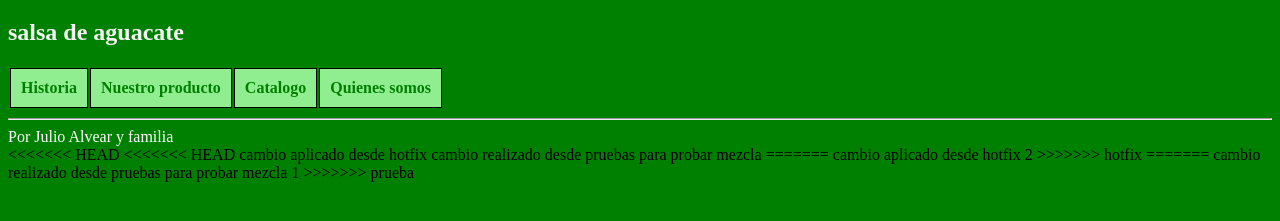
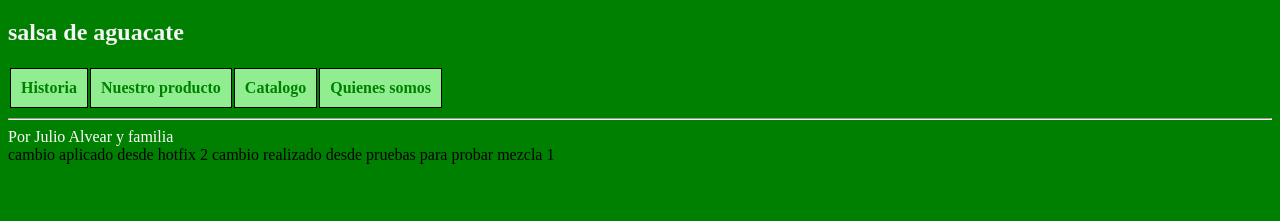
Before and after one commit to mrtequino/invie, a website: page index.html in a window 1280 px wide. Shown: the part 61-282 px from the top of the page. Drawn offline with Linux system fonts and the light colour scheme.

Commit message:
listo fusion 3

```diff
--- a/index.html
+++ b/index.html
@@ -26,16 +26,8 @@
         <span>Por Julio Alvear y familia</span>
     </footer>
 
-<<<<<<< HEAD
-<<<<<<< HEAD
-    cambio aplicado desde hotfix
-    cambio realizado desde pruebas para probar mezcla
-=======
     cambio aplicado desde hotfix 2
->>>>>>> hotfix
-=======
     cambio realizado desde pruebas para probar mezcla 1
->>>>>>> prueba
 
 </body>
 </html>
```
